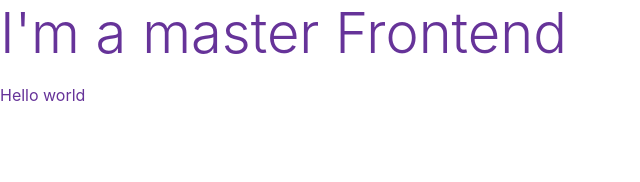
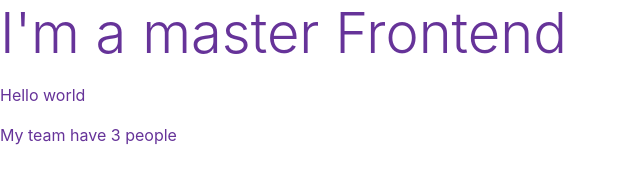
Before and after one commit to HungTrinh99/QuanLySinhVienFE29, a plain HTML site: page index.html in a window 1280 px wide. Shown: the whole page, without its empty margins (0-640 px from the left). Drawn offline with nearby package versions, Linux system fonts and the light colour scheme.

Commit message:
Edit index.html

```diff
--- a/index.html
+++ b/index.html
@@ -15,6 +15,7 @@
 <body>
     <p class="display-4">I'm a master Frontend</p>
     <p>Hello world</p>
+    <p>My team have 3 people</p>
     <!-- Optional JavaScript -->
     <!-- jQuery first, then Popper.js, then Bootstrap JS -->
     <script src="https://code.jquery.com/jquery-3.3.1.slim.min.js" integrity="sha384-q8i/X+965DzO0rT7abK41JStQIAqVgRVzpbzo5smXKp4YfRvH+8abtTE1Pi6jizo" crossorigin="anonymous"></script>
```
